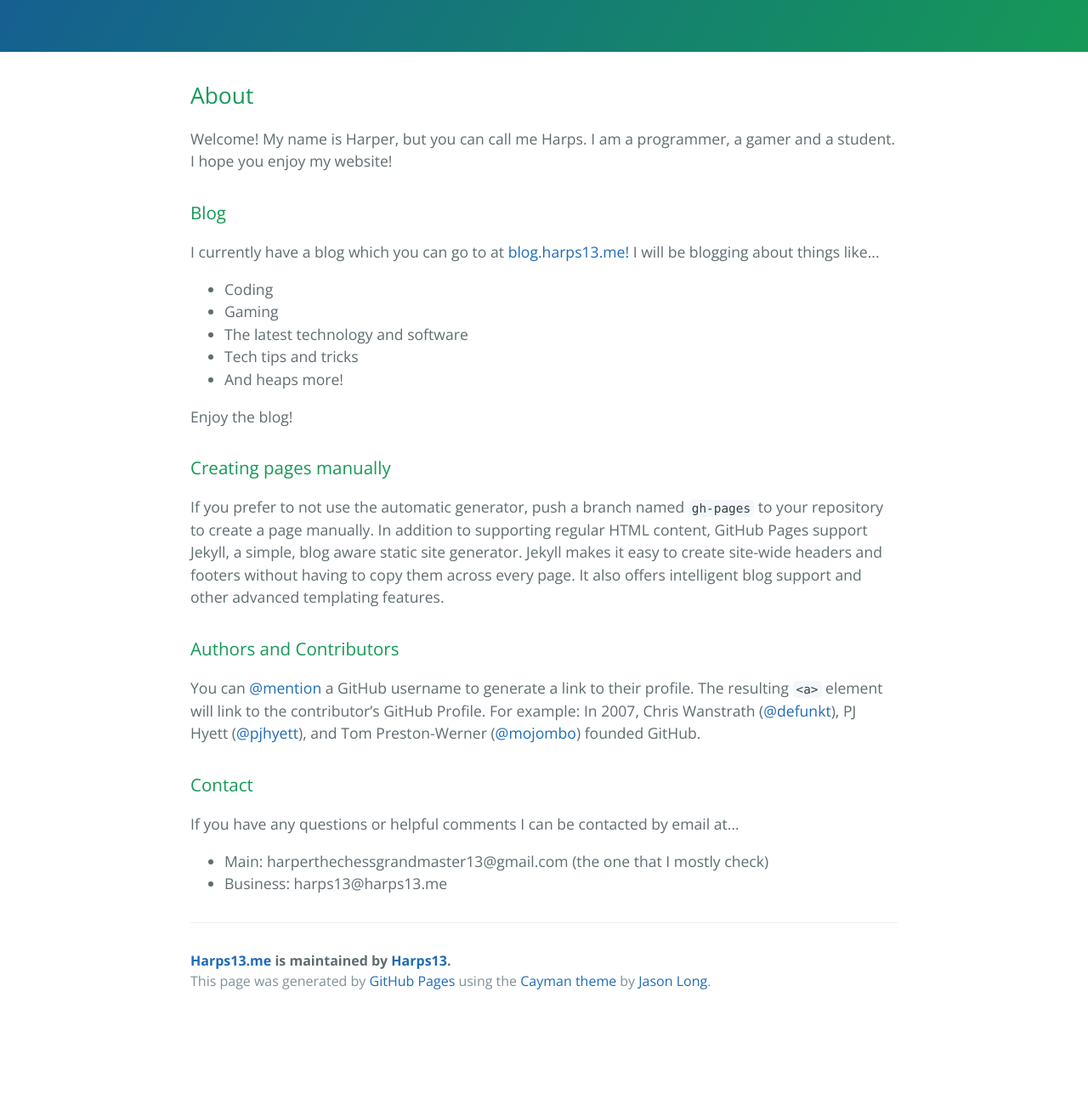
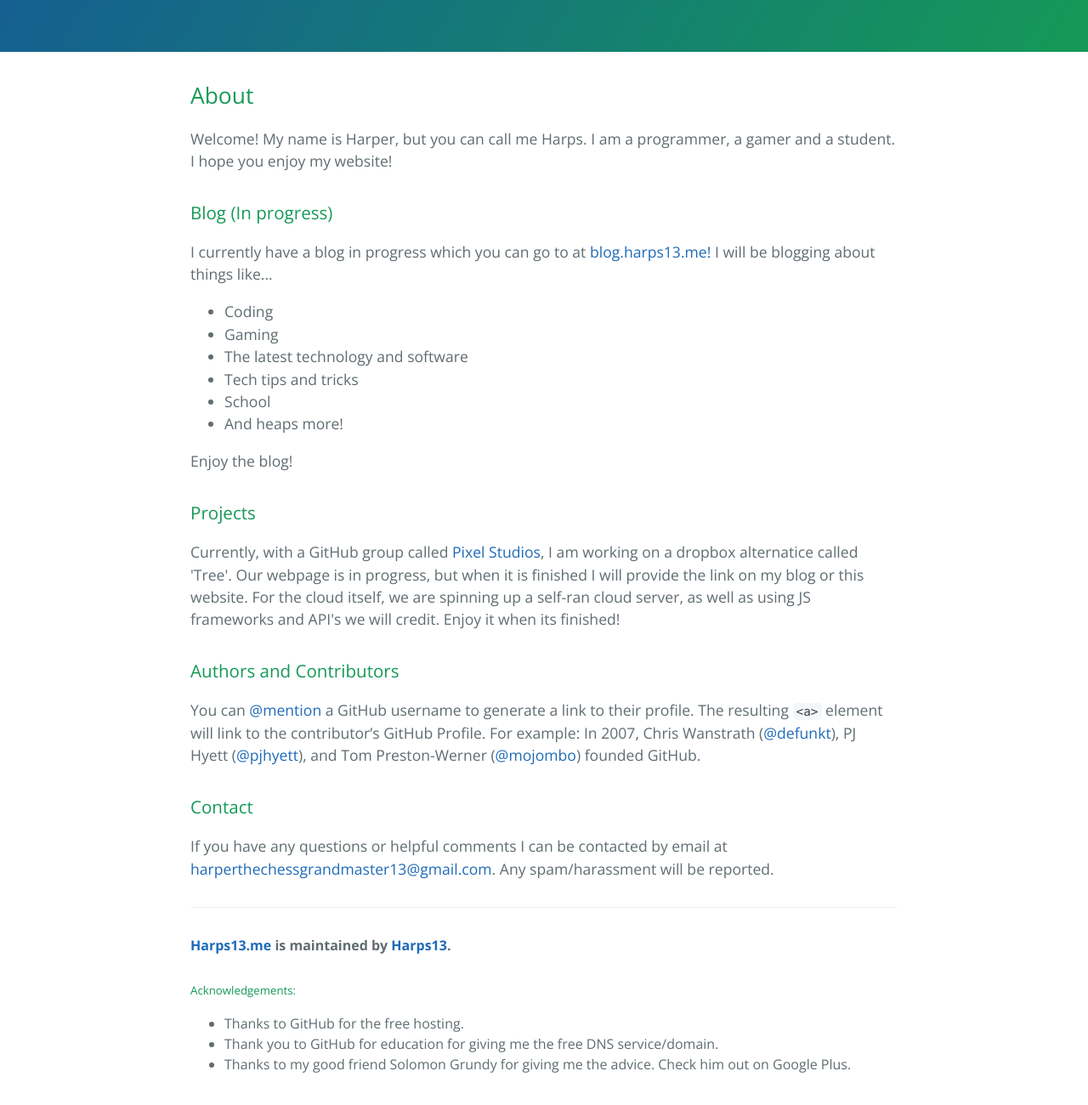
Before and after one commit to pixel-studios/harps13.me, a plain HTML site: page index.html in a window 1280 px wide. Shown: the part 322-1622 px from the top of the page at 85% size. Before the commit the page ends 1520 px from the top, so only its background shows below. Drawn offline with nearby package versions, Linux system fonts and the light colour scheme.

Commit message:
index.html
Needed commit, :D

```diff
--- a/index.html
+++ b/index.html
@@ -24,23 +24,24 @@
 <p>Welcome! My name is Harper, but you can call me Harps. I am a programmer, a gamer and a student. I hope you enjoy my website!</p>
 
 <h3>
-Blog</h3>
+Blog (In progress)</h3>
 
-<p>I currently have a blog which you can go to at <a href = "http://blog.harps13.me">blog.harps13.me!</a> I will be blogging about things like...
+<p>I currently have a blog in progress which you can go to at <a href = "http://blog.harps13.me">blog.harps13.me!</a> I will be blogging about things like...
 <ul>
   <li>Coding</li>
   <li>Gaming</li>
   <li>The latest technology and software</li>
   <li>Tech tips and tricks</li>
+  <li>School</li>
   <li>And heaps more!</li>
 </ul>
 Enjoy the blog!
 </p>
 
 <h3>
-<a id="creating-pages-manually" class="anchor" href="#creating-pages-manually" aria-hidden="true"><span aria-hidden="true" class="octicon octicon-link"></span></a>Creating pages manually</h3>
+Projects</h3>
 
-<p>If you prefer to not use the automatic generator, push a branch named <code>gh-pages</code> to your repository to create a page manually. In addition to supporting regular HTML content, GitHub Pages support Jekyll, a simple, blog aware static site generator. Jekyll makes it easy to create site-wide headers and footers without having to copy them across every page. It also offers intelligent blog support and other advanced templating features.</p>
+<p>Currently, with a GitHub group called <a href = "github.com/pixel-studi0s">Pixel Studios</a>, I am working on a dropbox alternatice called 'Tree'. Our webpage is in progress, but when it is finished I will provide the link on my blog or this website. For the cloud itself, we are spinning up a self-ran cloud server, as well as using JS frameworks and API's we will credit. Enjoy it when its finished!</p>
 
 <h3>
 <a id="authors-and-contributors" class="anchor" href="#authors-and-contributors" aria-hidden="true"><span aria-hidden="true" class="octicon octicon-link"></span></a>Authors and Contributors</h3>
@@ -50,17 +51,19 @@ Enjoy the blog!
 <h3>
 Contact</h3>
 
-<p>If you have any questions or helpful comments I can be contacted by email at...
-<ul>
-  <li>Main: harperthechessgrandmaster13@gmail.com (the one that I mostly check)</li>
-  <li>Business: harps13@harps13.me</li>
-</ul>
+<p>If you have any questions or helpful comments I can be contacted by email at <a href = "mail.google.com">harperthechessgrandmaster13@gmail.com</a>. Any spam/harassment will be reported.</p>
+
 </p>
 
       <footer class="site-footer">
         <span class="site-footer-owner"><a href="https://github.com/Harps13/harps13.me">Harps13.me</a> is maintained by <a href="https://github.com/Harps13">Harps13</a>.</span>
 
-        <span class="site-footer-credits">This page was generated by <a href="https://pages.github.com">GitHub Pages</a> using the <a href="https://github.com/jasonlong/cayman-theme">Cayman theme</a> by <a href="https://twitter.com/jasonlong">Jason Long</a>.</span>
+      <h5>Acknowledgements:</h5>
+      <ul>
+        <li>Thanks to GitHub for the free hosting.</li>
+        <li>Thank you to GitHub for education for giving me the free DNS service/domain.</li>
+        <li>Thanks to my good friend Solomon Grundy for giving me the advice. Check him out on Google Plus.</li>
+      </ul>
       </footer>
 
     </section>
```
